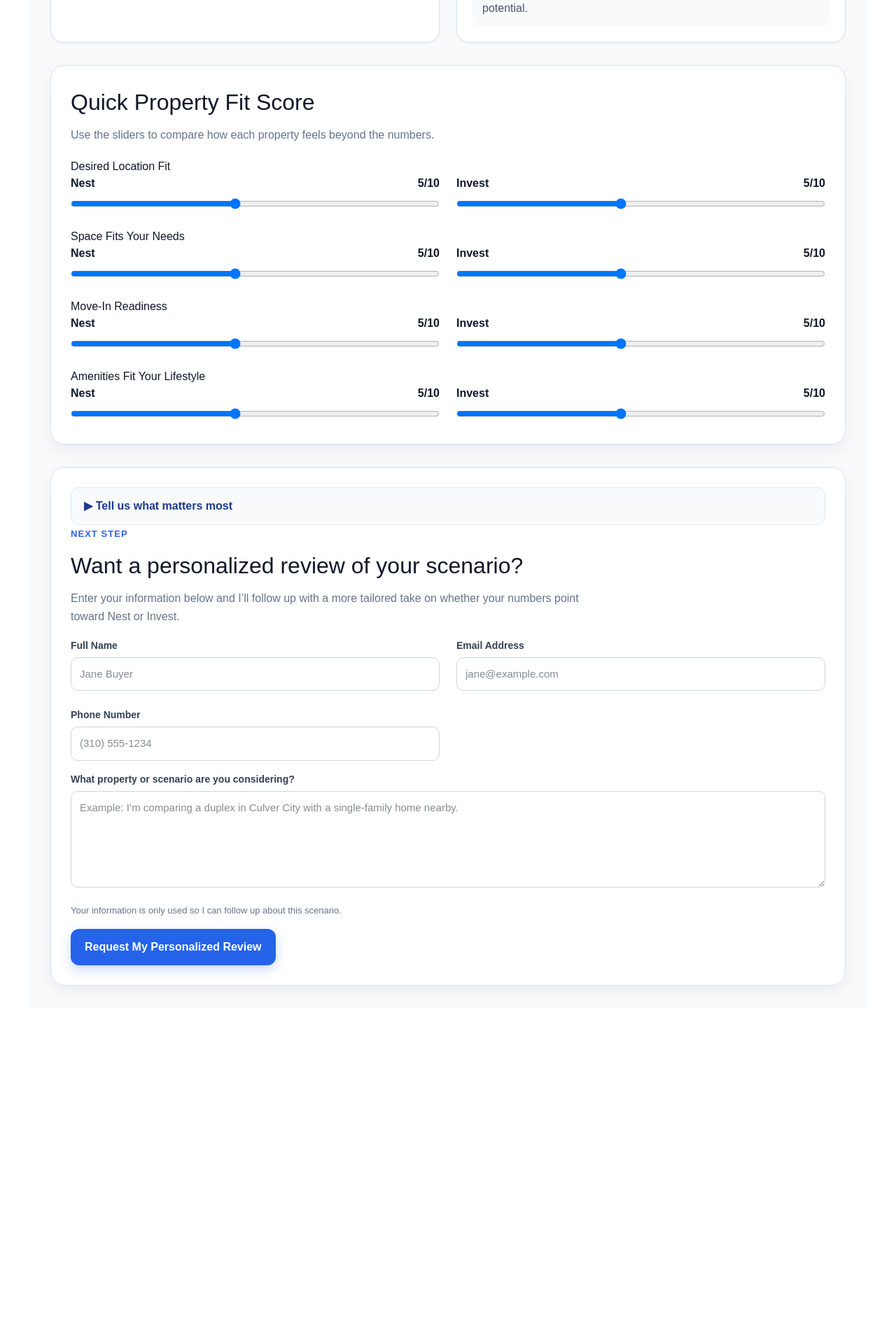
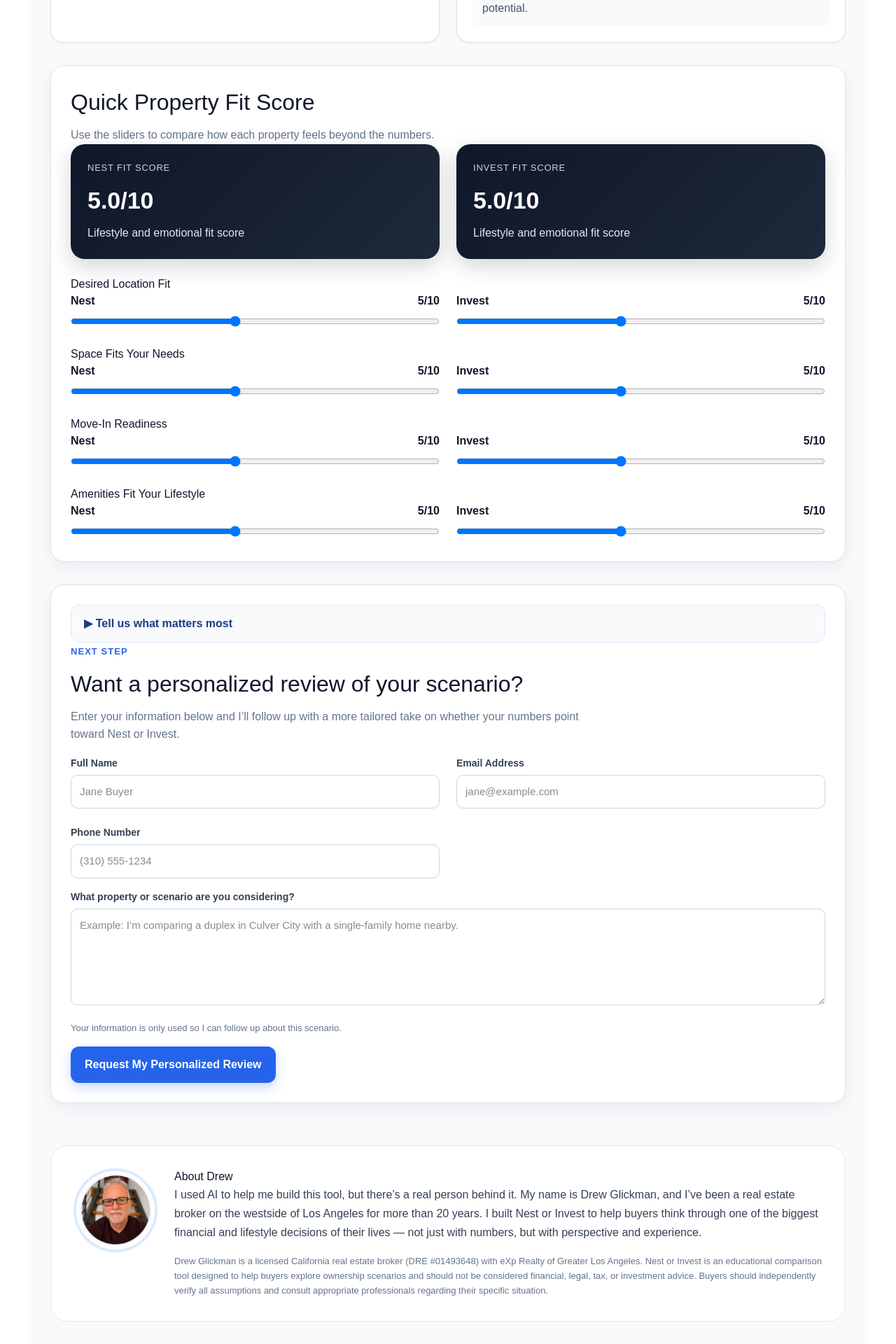
Before and after one commit to dglickman17/nest-or-invest, a Next.js app: page / in a window 1280 px wide. Shown: the part 2499-4419 px from the top of the page at 70% size. Before the commit the page ends 3939 px from the top, so only its background shows below. Built offline with nearby package versions, Linux system fonts and the light colour scheme.

Commit message:
Added About Drew section and professional disclosure

```diff
--- a/app/page.tsx
+++ b/app/page.tsx
@@ -90,6 +90,8 @@ export default function Page() {
     const netMonthlyCost = totalMonthly - netRentContribution;
     const subsidyPct = totalMonthly > 0 ? (netRentContribution / totalMonthly) * 100 : 0;
 
+
+
     return {
       down,
       loan,
@@ -116,7 +118,21 @@ export default function Page() {
 
   const monthlyDifference = Math.abs(nest.totalMonthly - invest.netMonthlyCost);
   const investWins = invest.netMonthlyCost < nest.totalMonthly;
+const nestFitScore =
+  (
+    nestLocationFit +
+    nestSpaceFit +
+    nestMoveInReadiness +
+    nestAmenitiesFit
+  ) / 4;
 
+const investFitScore =
+  (
+    investLocationFit +
+    investSpaceFit +
+    investMoveInReadiness +
+    investAmenitiesFit
+  ) / 4;
   const recommendation = investWins
     ? `Invest lowers your effective monthly cost by ${formatCurrency(monthlyDifference)} per month.`
     : `Nest costs ${formatCurrency(monthlyDifference)} less per month under these assumptions.`;
@@ -425,7 +441,34 @@ placeholder="123 Main St, Los Angeles, CA"
   <p style={leadTextStyle}>
     Use the sliders to compare how each property feels beyond the numbers.
   </p>
+<div
+  style={{
+    display: "grid",
+    gridTemplateColumns: "1fr 1fr",
+    gap: "24px",
+    marginBottom: "24px",
+  }}
+>
+  <div style={heroCardStyle}>
+    <div style={heroCardLabelStyle}>Nest Fit Score</div>
+    <div style={heroCardHeadlineStyle}>
+      {nestFitScore.toFixed(1)}/10
+    </div>
+    <div style={heroCardTextStyle}>
+      Lifestyle and emotional fit score
+    </div>
+  </div>
 
+  <div style={heroCardStyle}>
+    <div style={heroCardLabelStyle}>Invest Fit Score</div>
+    <div style={heroCardHeadlineStyle}>
+      {investFitScore.toFixed(1)}/10
+    </div>
+    <div style={heroCardTextStyle}>
+      Lifestyle and emotional fit score
+    </div>
+  </div>
+</div>
   <div style={{ marginTop: "20px" }}>
     <h3>Desired Location Fit</h3>
 
@@ -885,6 +928,70 @@ placeholder="123 Main St, Los Angeles, CA"
 )}
         </form>
       </section>
+    <section
+  style={{
+    marginTop: "60px",
+    padding: "32px",
+    background: "#ffffff",
+    borderRadius: "24px",
+    border: "1px solid #e2e8f0",
+    display: "flex",
+    gap: "24px",
+    alignItems: "flex-start",
+    flexWrap: "wrap",
+  }}
+>
+  <img
+    src="/drew-headshot.png"
+    alt="Drew Glickman"
+    style={{
+      width: "120px",
+      height: "120px",
+      borderRadius: "999px",
+      objectFit: "cover",
+      border: "4px solid #dbeafe",
+    }}
+  />
+
+  <div style={{ flex: 1, minWidth: "260px" }}>
+    <h2 style={{ marginTop: 0 }}>About Drew</h2>
+
+    <p
+      style={{
+        lineHeight: 1.7,
+        color: "#334155",
+        marginBottom: "18px",
+      }}
+    >
+      I used AI to help me build this tool, but there’s a real
+      person behind it. My name is Drew Glickman, and I’ve been
+      a real estate broker on the westside of Los Angeles for
+      more than 20 years. I built Nest or Invest to help buyers
+      think through one of the biggest financial and lifestyle
+      decisions of their lives — not just with numbers, but with
+      perspective and experience.
+    </p>
+
+    <p
+      style={{
+        fontSize: "13px",
+        color: "#64748b",
+        lineHeight: 1.6,
+        marginBottom: 0,
+      }}
+    >
+      Drew Glickman is a licensed California real estate broker
+      (DRE #01493648) with eXp Realty of Greater Los Angeles.
+      Nest or Invest is an educational comparison tool designed
+      to help buyers explore ownership scenarios and should not
+      be considered financial, legal, tax, or investment advice.
+      Buyers should independently verify all assumptions and
+      consult appropriate professionals regarding their specific
+      situation.
+    </p>
+  </div>
+</section>
+
     </main>
   );
 }
```
Also changed, not shown: public/drew-headshot.png (added).
